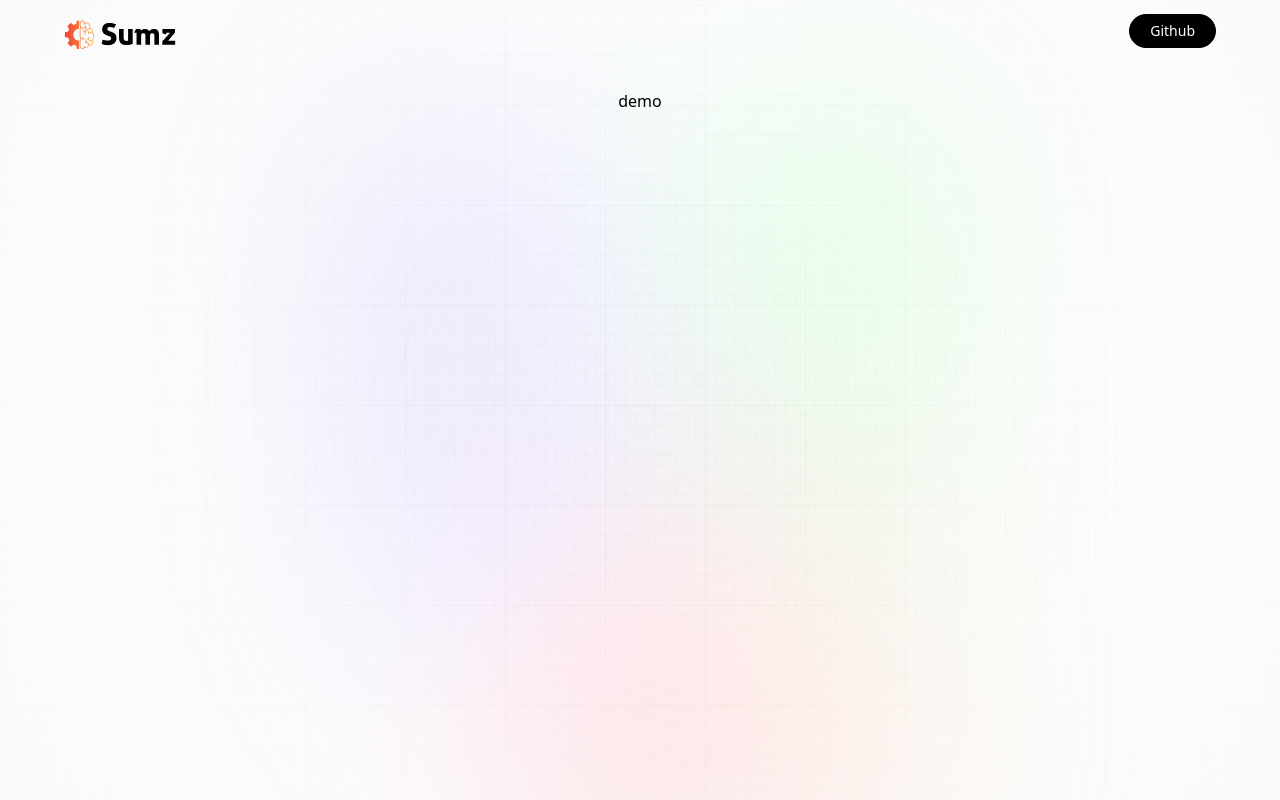
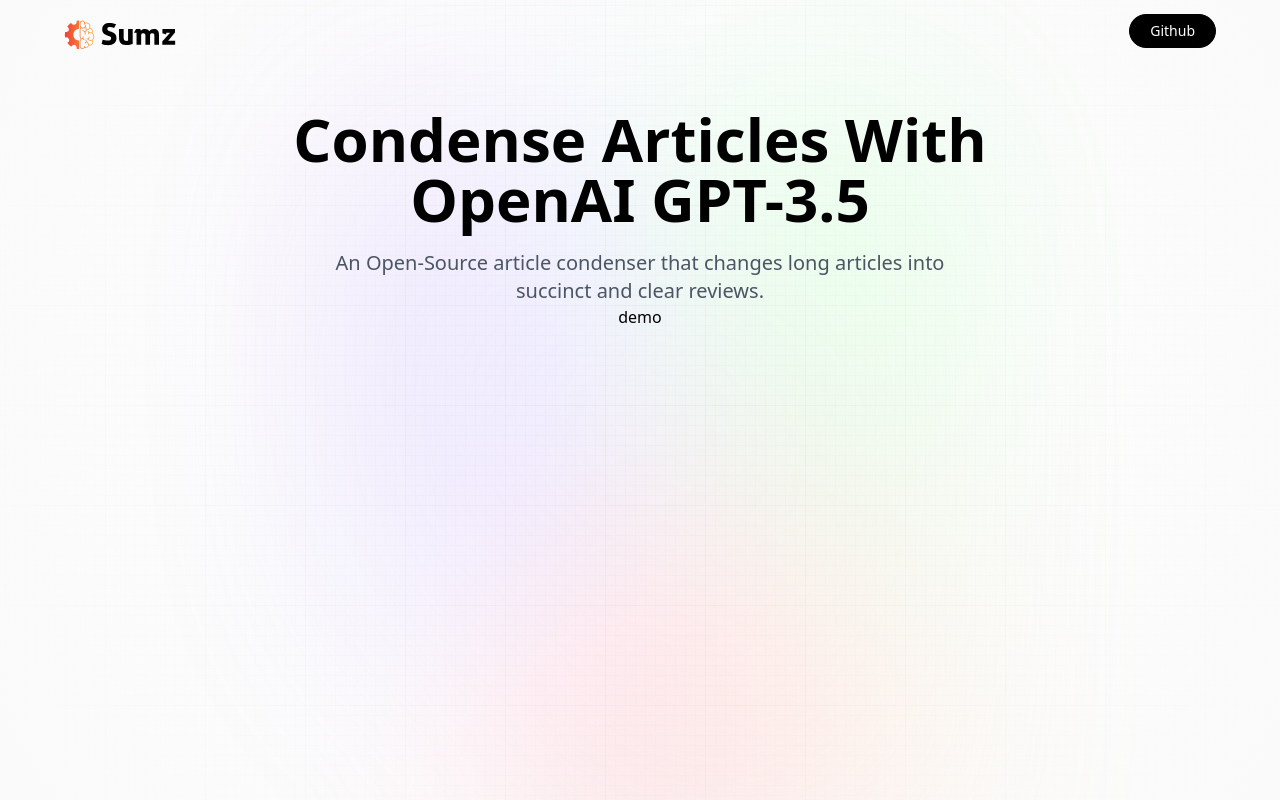
Before and after one commit to marshaweru/mbrija, a React (Vite) app: page / in a window 1280 px wide. Built offline with nearby package versions, Linux system fonts and the light colour scheme; a web font is replaced by a local one.

Commit message:
A brief description of the app

```diff
--- a/src/components/hero.jsx
+++ b/src/components/hero.jsx
@@ -2,7 +2,7 @@
 
 const hero = () => {
   return (
-    <header className="w-full flex justify-center items-center flex-col">
+    <head className="w-full flex justify-center items-center flex-col">
         <nav className="flex justify-between items-center w-full mb-10 pt-3">
             <img src={logo} alt="sumz_logo" className="w-28 object-contain" />
 
@@ -10,7 +10,10 @@
                 Github
             </button>
         </nav>
-    </header>
+        <h1 className="head_text">Condense Articles With <br /><span>OpenAI GPT-3.5</span>
+        </h1>
+        <h2 className="desc">An Open-Source article condenser that changes long articles into succinct and clear reviews. </h2>
+    </head>
   )
 }
 
```
